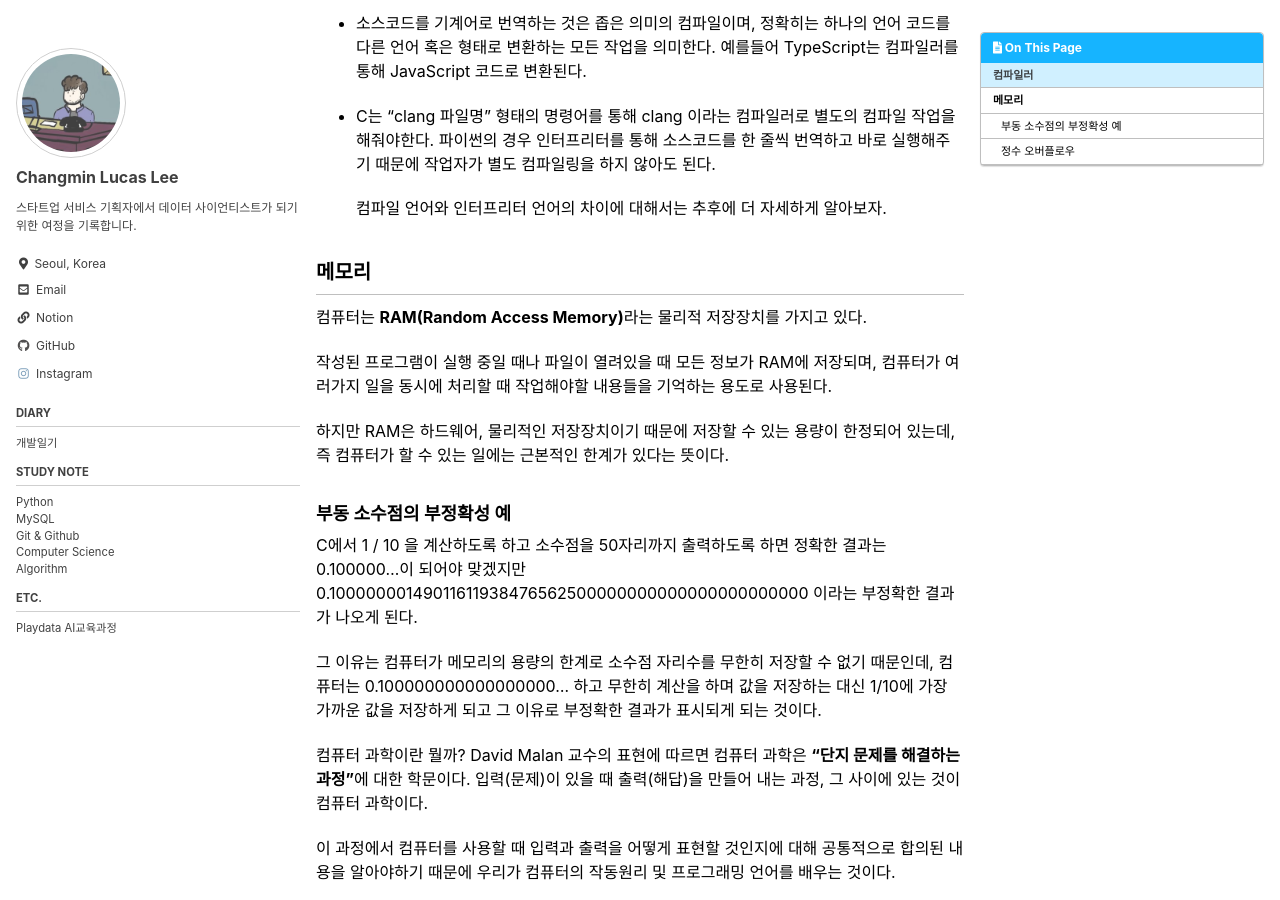
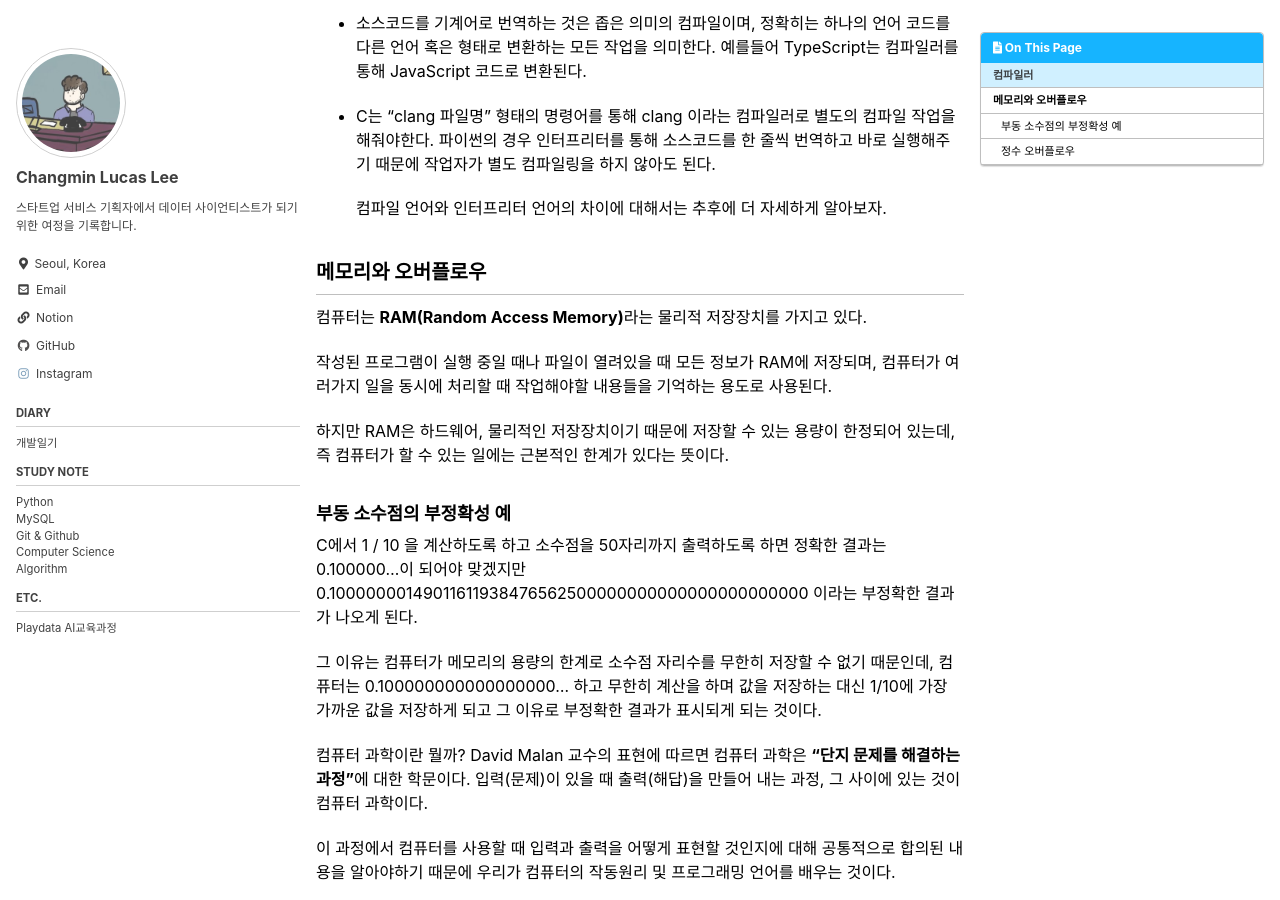
Before and after one commit to lucathree/lucathree.github.io, a Jekyll site: the page built from _posts/2021/2021-07-04-cs50-2.md, in a window 1280 px wide and 900 px high, scrolled down 561 px. Built offline with Jekyll 4.4.1, drawn with Linux system fonts in a browser that asks for light colours; cached includes are drawn as plain includes; comment, search, counter and statistics services are not loaded.

Commit message:
Update 2021-07-04-cs50-2.md

```diff
--- a/_posts/2021/2021-07-04-cs50-2.md
+++ b/_posts/2021/2021-07-04-cs50-2.md
@@ -35,7 +35,7 @@ C언어나 다른 프로그래밍 언어를 사용해서 코딩을 했더라도
   컴파일 언어와 인터프리터 언어의 차이에 대해서는 추후에 더 자세하게 알아보자.
 
 
-## 메모리
+## 메모리와 오버플로우
 
 컴퓨터는 **RAM(Random Access Memory)**라는 물리적 저장장치를 가지고 있다.
 
```
